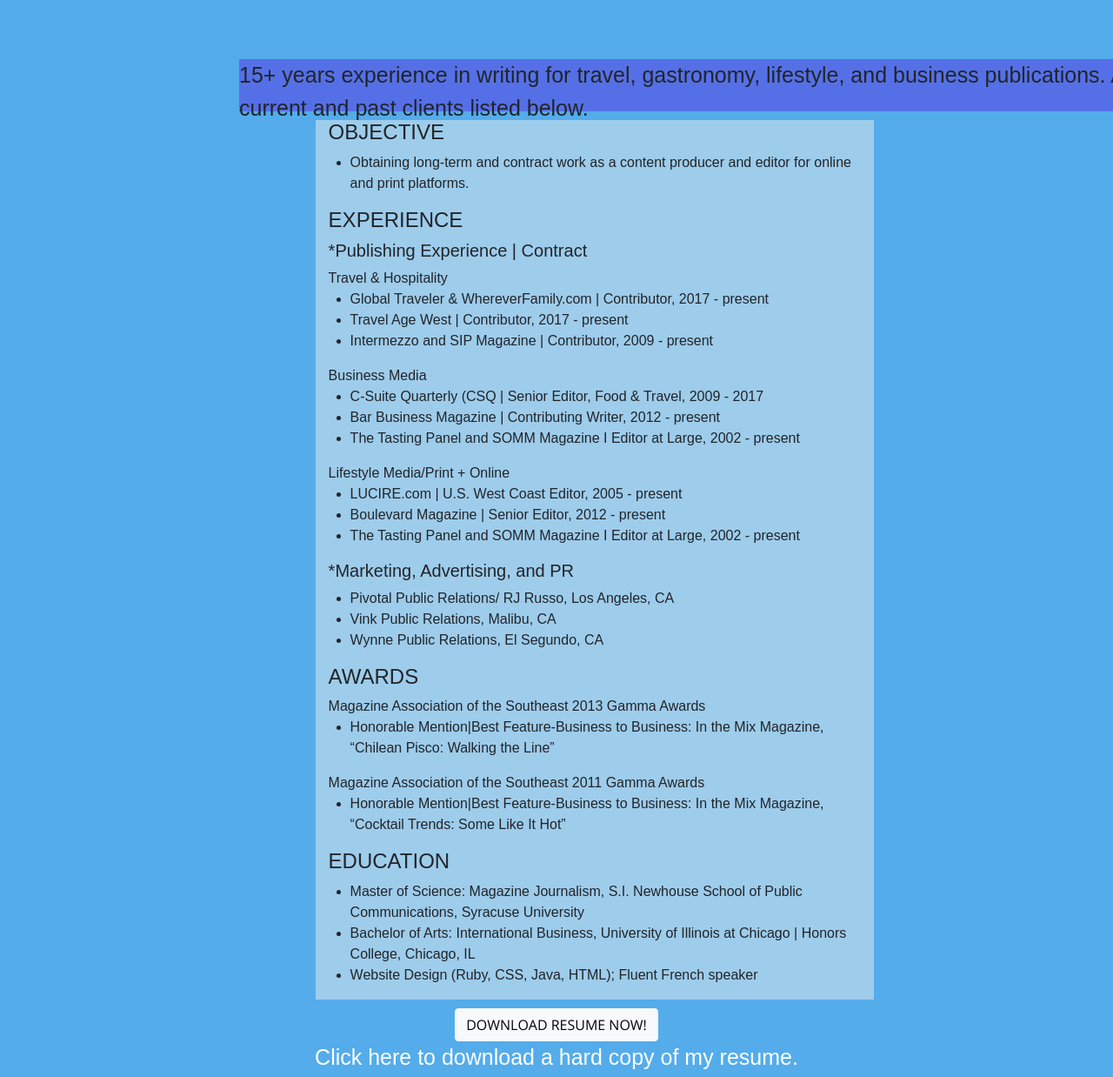
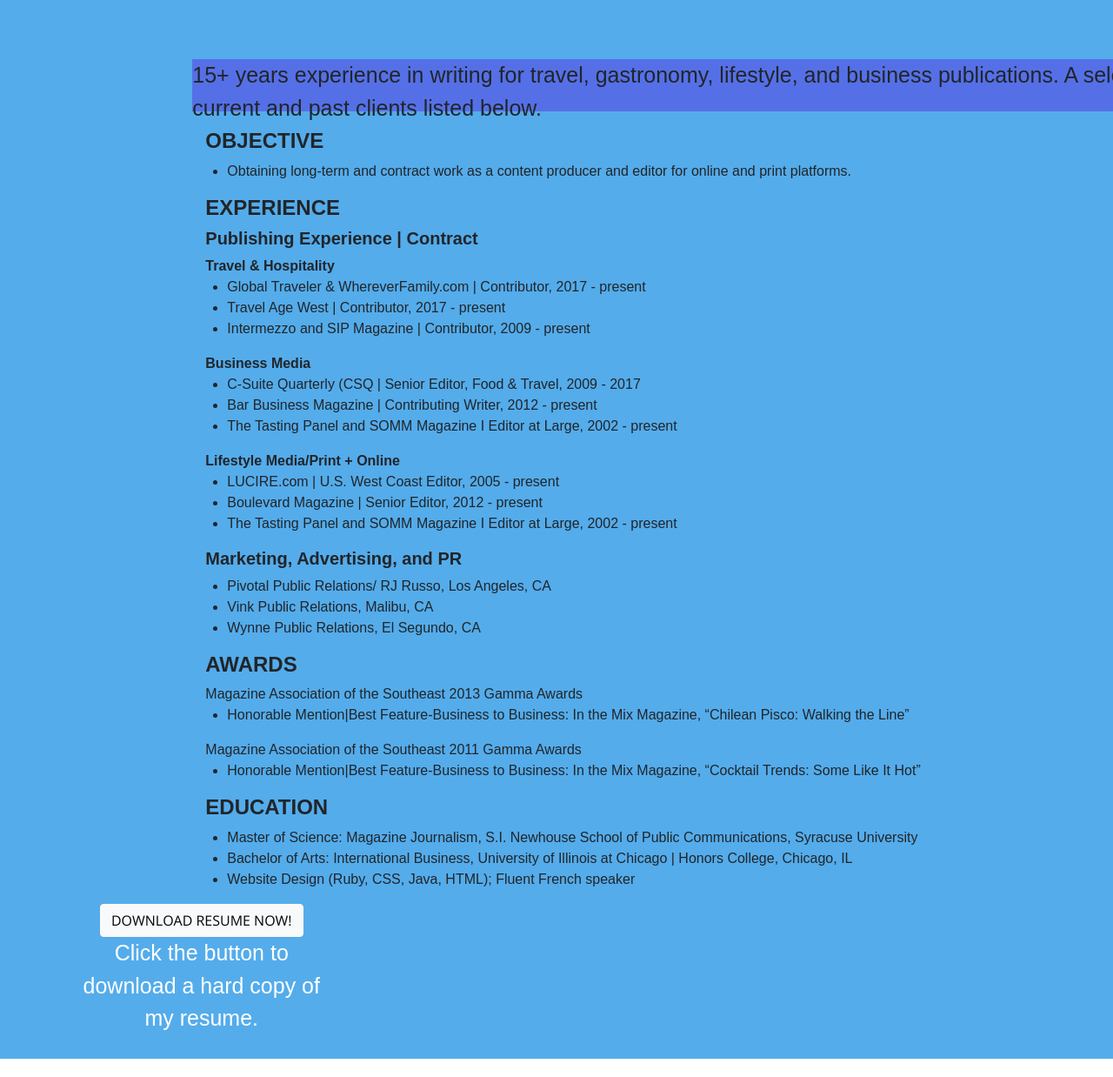
Before and after one commit to Elyse4Writing/EGlickmanPortfolio, a website with bundled scripts: page resume.html in a window 1280 px wide. Shown: the part 840-2078 px from the top of the page at 87% size. Built offline with nearby package versions, Linux system fonts and the light colour scheme; a web font is replaced by a local one.

Commit message:
StrugglingwithREsume

```diff
--- a/resume.html
+++ b/resume.html
@@ -69,10 +69,12 @@
       </div>
     </header>
 
+
+
     <section class="bg-primary" id="about">
       <div class="container">
         <div class="row">
-          <div class="col-lg-8 mx-auto text-left">
+          <div class="col-xl-24 mx-auto text-left">
               <html>
                   <head>
                     <link type="text/css" rel="stylesheet" href="custom.css"/>
@@ -83,38 +85,38 @@
                       <p> 15+ years experience in writing for travel, gastronomy, lifestyle, and business publications. A selection of my current and past clients listed below.</p>
                     </div>
                     <div class="left"></div>
-                    <div class="right">
-                      <h4>OBJECTIVE</h4>
+                    <div class="right"></div>
+                      <h4><strong>OBJECTIVE</strong></h4>
                       <ul>
                       <li>Obtaining long-term and contract work as a content producer and editor for online and print platforms.</li>
                       </ul>
-                      <h4>EXPERIENCE</h4>
-                      <h5> *Publishing Experience | Contract</h5>
-                      <p1>Travel & Hospitality</p1>
+                      <h4><strong>EXPERIENCE</strong></h4>
+                      <h5><strong>Publishing Experience | Contract</strong></h5>
+                      <p1><strong>Travel & Hospitality</strong></p1>
                       <ul>
                         <li>Global Traveler & WhereverFamily.com | Contributor, 2017 - present</li>
                         <li>Travel Age West | Contributor, 2017 - present</li>
                         <li>Intermezzo and SIP  Magazine | Contributor, 2009 - present</li>
                       </ul>
-                      <p1>Business Media</p1>
+                      <p1><strong>Business Media</strong></p1>
                       <ul>
                         <li>C-Suite Quarterly (CSQ | Senior Editor, Food & Travel, 2009 - 2017 </li>
                         <li>Bar Business Magazine | Contributing Writer, 2012 - present</li>
                         <li>The Tasting Panel and SOMM Magazine I Editor at Large, 2002 - present</li>
                       </ul>
-                      <p1>Lifestyle Media/Print + Online</p1>
+                      <p1><strong>Lifestyle Media/Print + Online</strong></p1>
                       <ul>
                         <li>LUCIRE.com | U.S. West Coast Editor, 2005 - present</li>
                         <li>Boulevard Magazine | Senior Editor, 2012 - present</li>
                         <li>The Tasting Panel and SOMM Magazine I Editor at Large, 2002 - present</li>
                       </ul>
-                      <h5> *Marketing, Advertising, and PR</h5>
+                      <h5><strong>Marketing, Advertising, and PR</strong></h5>
                       <ul>
                         <li>Pivotal Public Relations/ RJ Russo, Los Angeles, CA</li>
                         <li>Vink Public Relations, Malibu, CA</li>
                         <li>Wynne Public Relations, El Segundo, CA</li>
                       </ul>
-                      <h4>AWARDS</h4>
+                      <h4><strong>AWARDS</strong></h4>
                       <p1>Magazine Association of the Southeast 2013 Gamma Awards</p1>
                       <ul>
                       <li>Honorable Mention|Best Feature-Business to Business: In the Mix Magazine, “Chilean Pisco: Walking the Line”</li>
@@ -125,16 +127,19 @@
                       <li>Honorable Mention|Best Feature-Business to Business: In the Mix Magazine, “Cocktail Trends: Some Like It Hot”</li>
                       </ul>
 
-                      <h4>EDUCATION</h4>
+                      <h4><strong>EDUCATION</strong></h4>
                       <ul>
                          <li>Master of Science: Magazine Journalism, S.I. Newhouse School of Public Communications, Syracuse University</li>
                          <li>Bachelor of Arts: International Business, University of Illinois at Chicago | Honors College, Chicago, IL</li>
                          <li>Website Design (Ruby, CSS, Java, HTML); Fluent French speaker</li>
                       </ul>
                     </div>
+
                     <div id="footer">
-                        <a class="btn btn-light btn-xl sr-button" href="https://docs.google.com/document/d/14J30tz8fK7UkOQrT2iwFv5hIxIfrnh4prDfRlLGYH8g/edit?usp=sharing">Download Resume Now!</a>
-                      <p>Click here to download a hard copy of my resume.</p>
+                        <div class="col-xl-6 col-lg-6 col-md-6 col-sm-12 col-xs-12 text-center">
+                           <a class="btn btn-light btn-xl sr-button" href="https://docs.google.com/document/d/14J30tz8fK7UkOQrT2iwFv5hIxIfrnh4prDfRlLGYH8g/edit?usp=sharing">Download Resume Now!</a>
+                           <p>Click the button to download a hard copy of my resume.</p>
+                        </div>
                     </div>
                   </body>
                 </html>
```
